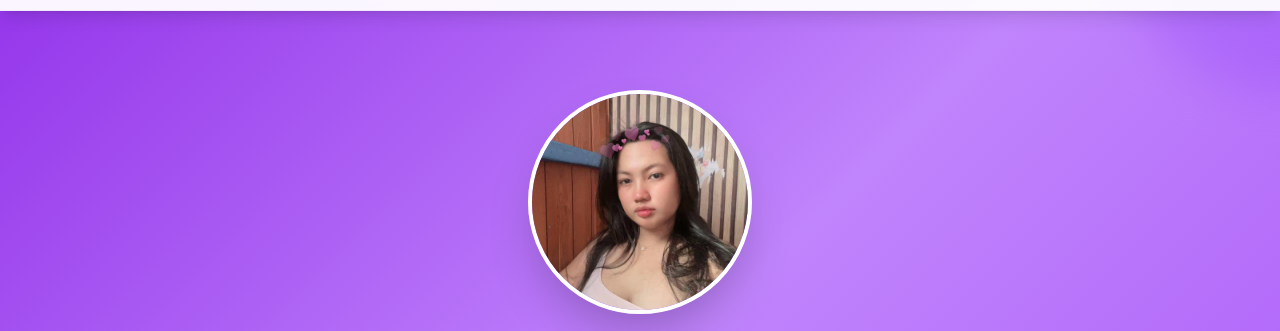
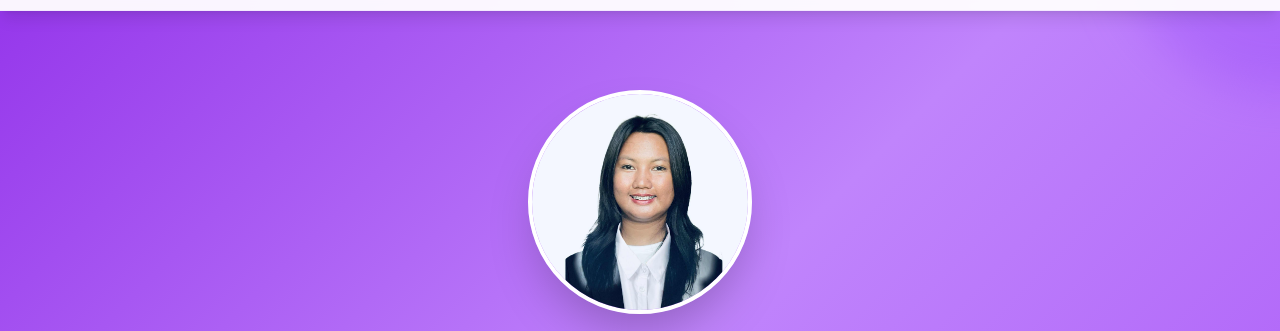
Before and after one commit to darellanneb-lab/darellanneb-lab.github.io, a plain HTML site: page index.html in a window 1280 px wide. Shown: the part 54-385 px from the top of the page. Drawn offline with nearby package versions, Linux system fonts and the light colour scheme.

Commit message:
Update index.html

```diff
--- a/index.html
+++ b/index.html
@@ -183,7 +183,7 @@
 
         <div class="max-w-4xl mx-auto text-center text-white py-20 relative z-10">
             <div class="mb-8 fade-scale delay-100">
-                <img src="images/1.jpg" alt="Darell-Ann Bersamira" class="w-56 h-56 rounded-full border-4 border-white shadow-2xl mx-auto object-cover hover:scale-105 transition-transform duration-300">
+                <img src="images/darell.jpg" alt="Darell-Ann Bersamira" class="w-56 h-56 rounded-full border-4 border-white shadow-2xl mx-auto object-cover hover:scale-105 transition-transform duration-300">
             </div>
 
             <h1 class="text-5xl md:text-7xl font-extrabold mb-4 morph-in delay-200 drop-shadow-lg">
```
